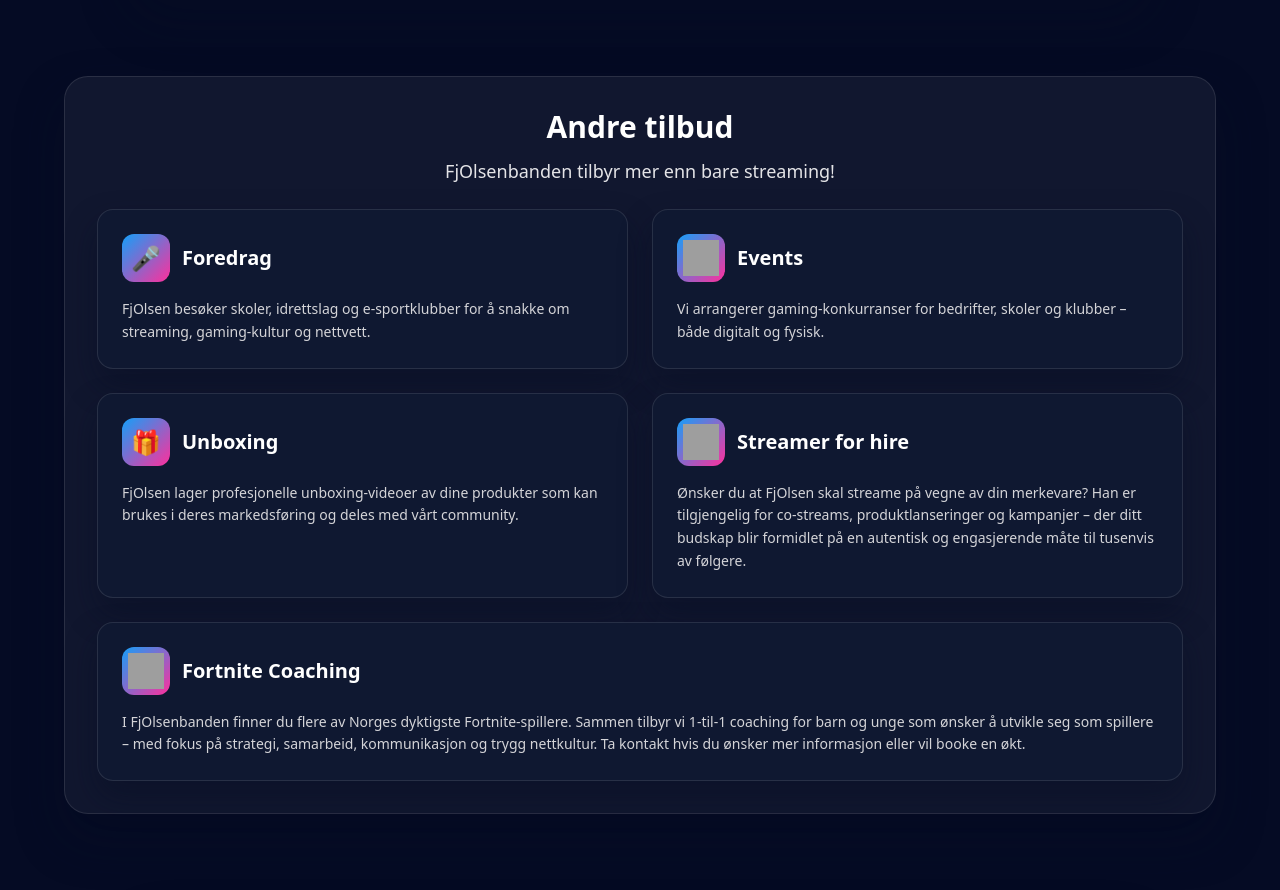
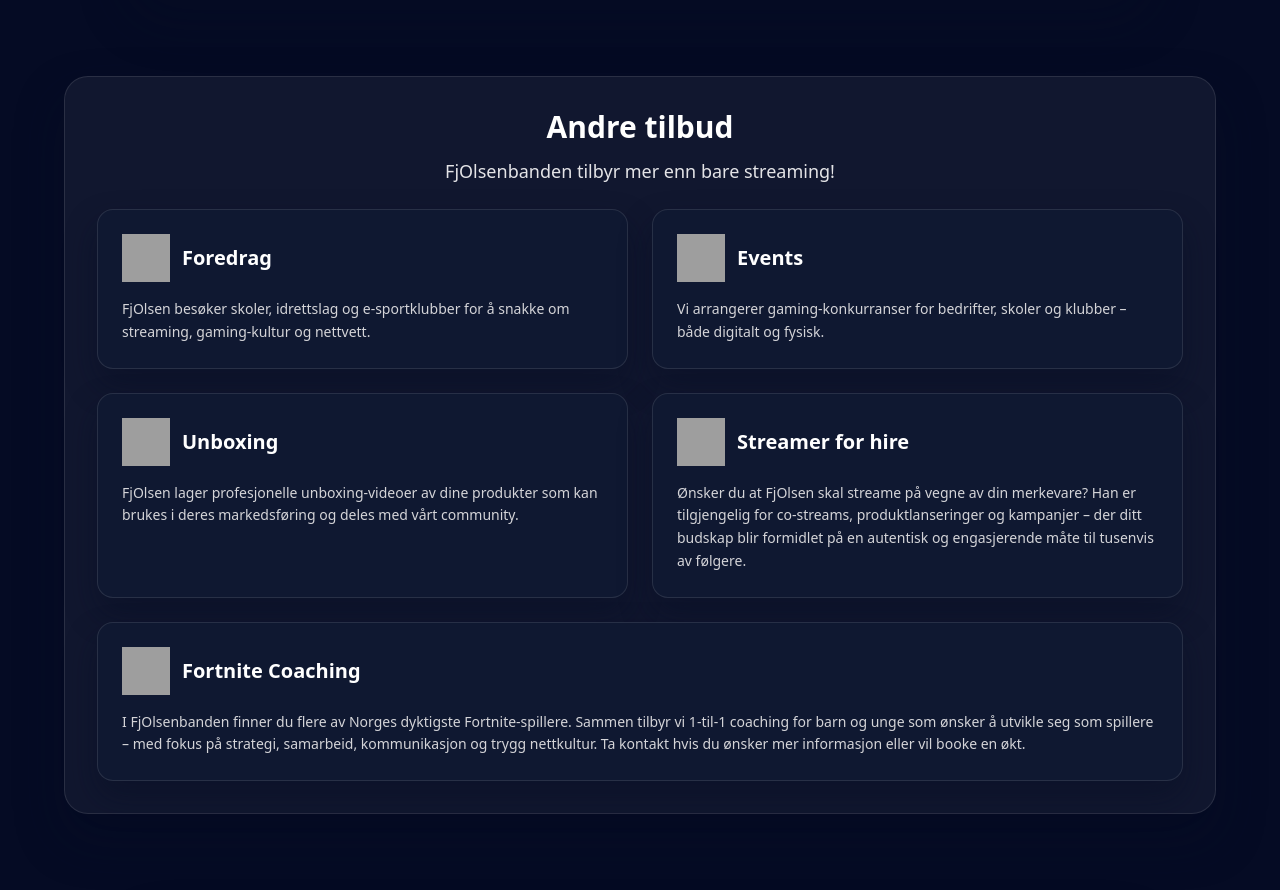
Before and after one commit to XS227/Fjolsenbanden, a PHP site: page /index.html in a window 1280 px wide. Shown: the part 2777-3667 px from the top of the page. Run offline with PHP 8.4, Linux system fonts and the light colour scheme; some libraries are stand-ins or nearby versions; grey boxes are pictures that could not be loaded.

Commit message:
Show offering artwork without gradient frames

```diff
--- a/index.html
+++ b/index.html
@@ -843,41 +843,35 @@
           <div class="grid gap-6 text-left sm:grid-cols-2">
             <div class="flex h-full flex-col gap-4 rounded-2xl border border-white/10 bg-[#101a33]/80 p-6 shadow-[0_16px_32px_rgba(6,14,35,0.45)]">
               <div class="flex items-center gap-3">
-                <span class="grid h-12 w-12 place-content-center rounded-xl bg-gradient-to-br from-[#13A0F9] to-[#FF2F9C] text-2xl">🎤</span>
+                <img src="https://setaei.com/Fjolsen/Glad%20tenner.png" alt="" loading="lazy" class="h-12 w-12 shrink-0" aria-hidden="true" />
                 <h3 class="text-xl font-semibold text-white">Foredrag</h3>
               </div>
               <p class="text-sm leading-relaxed text-zinc-300">FjOlsen besøker skoler, idrettslag og e-sportklubber for å snakke om streaming, gaming-kultur og nettvett.</p>
             </div>
             <div class="flex h-full flex-col gap-4 rounded-2xl border border-white/10 bg-[#101a33]/80 p-6 shadow-[0_16px_32px_rgba(6,14,35,0.45)]">
               <div class="flex items-center gap-3">
-                <span class="grid h-12 w-12 place-content-center overflow-hidden rounded-xl bg-gradient-to-br from-[#13A0F9] to-[#FF2F9C] p-1.5" aria-hidden="true">
-                  <img src="https://setaei.com/Fjolsen/Penger.png" alt="" loading="lazy" class="h-9 w-9" />
-                </span>
+                <img src="https://setaei.com/Fjolsen/Penger.png" alt="" loading="lazy" class="h-12 w-12 shrink-0" aria-hidden="true" />
                 <h3 class="text-xl font-semibold text-white">Events</h3>
               </div>
               <p class="text-sm leading-relaxed text-zinc-300">Vi arrangerer gaming-konkurranser for bedrifter, skoler og klubber – både digitalt og fysisk.</p>
             </div>
             <div class="flex h-full flex-col gap-4 rounded-2xl border border-white/10 bg-[#101a33]/80 p-6 shadow-[0_16px_32px_rgba(6,14,35,0.45)]">
               <div class="flex items-center gap-3">
-                <span class="grid h-12 w-12 place-content-center rounded-xl bg-gradient-to-br from-[#13A0F9] to-[#FF2F9C] text-2xl">🎁</span>
+                <img src="https://setaei.com/Fjolsen/Love.png" alt="" loading="lazy" class="h-12 w-12 shrink-0" aria-hidden="true" />
                 <h3 class="text-xl font-semibold text-white">Unboxing</h3>
               </div>
               <p class="text-sm leading-relaxed text-zinc-300">FjOlsen lager profesjonelle unboxing-videoer av dine produkter som kan brukes i deres markedsføring og deles med vårt community.</p>
             </div>
             <div class="flex h-full flex-col gap-4 rounded-2xl border border-white/10 bg-[#101a33]/80 p-6 shadow-[0_16px_32px_rgba(6,14,35,0.45)]">
               <div class="flex items-center gap-3">
-                <span class="grid h-12 w-12 place-content-center overflow-hidden rounded-xl bg-gradient-to-br from-[#13A0F9] to-[#FF2F9C] p-1.5" aria-hidden="true">
-                  <img src="https://setaei.com/Fjolsen/Morsom.png" alt="" loading="lazy" class="h-9 w-9" />
-                </span>
+                <img src="https://setaei.com/Fjolsen/Morsom.png" alt="" loading="lazy" class="h-12 w-12 shrink-0" aria-hidden="true" />
                 <h3 class="text-xl font-semibold text-white">Streamer for hire</h3>
               </div>
               <p class="text-sm leading-relaxed text-zinc-300">Ønsker du at FjOlsen skal streame på vegne av din merkevare? Han er tilgjengelig for co-streams, produktlanseringer og kampanjer – der ditt budskap blir formidlet på en autentisk og engasjerende måte til tusenvis av følgere.</p>
             </div>
             <div class="flex h-full flex-col gap-4 rounded-2xl border border-white/10 bg-[#101a33]/80 p-6 shadow-[0_16px_32px_rgba(6,14,35,0.45)] sm:col-span-2">
               <div class="flex items-center gap-3">
-                <span class="grid h-12 w-12 place-content-center overflow-hidden rounded-xl bg-gradient-to-br from-[#13A0F9] to-[#FF2F9C] p-1.5" aria-hidden="true">
-                  <img src="https://setaei.com/Fjolsen/Glad%20tenner.png" alt="" loading="lazy" class="h-9 w-9" />
-                </span>
+                <img src="https://setaei.com/Fjolsen/Glad%20tenner.png" alt="" loading="lazy" class="h-12 w-12 shrink-0" aria-hidden="true" />
                 <h3 class="text-xl font-semibold text-white">Fortnite Coaching</h3>
               </div>
               <p class="text-sm leading-relaxed text-zinc-300">I FjOlsenbanden finner du flere av Norges dyktigste Fortnite-spillere. Sammen tilbyr vi 1-til-1 coaching for barn og unge som ønsker å utvikle seg som spillere – med fokus på strategi, samarbeid, kommunikasjon og trygg nettkultur. Ta kontakt hvis du ønsker mer informasjon eller vil booke en økt.</p>
```
Also changed, not shown: index.php (+5 -9 lines), src/components/FjolsenbandenHome.jsx (+16 -8 lines).
